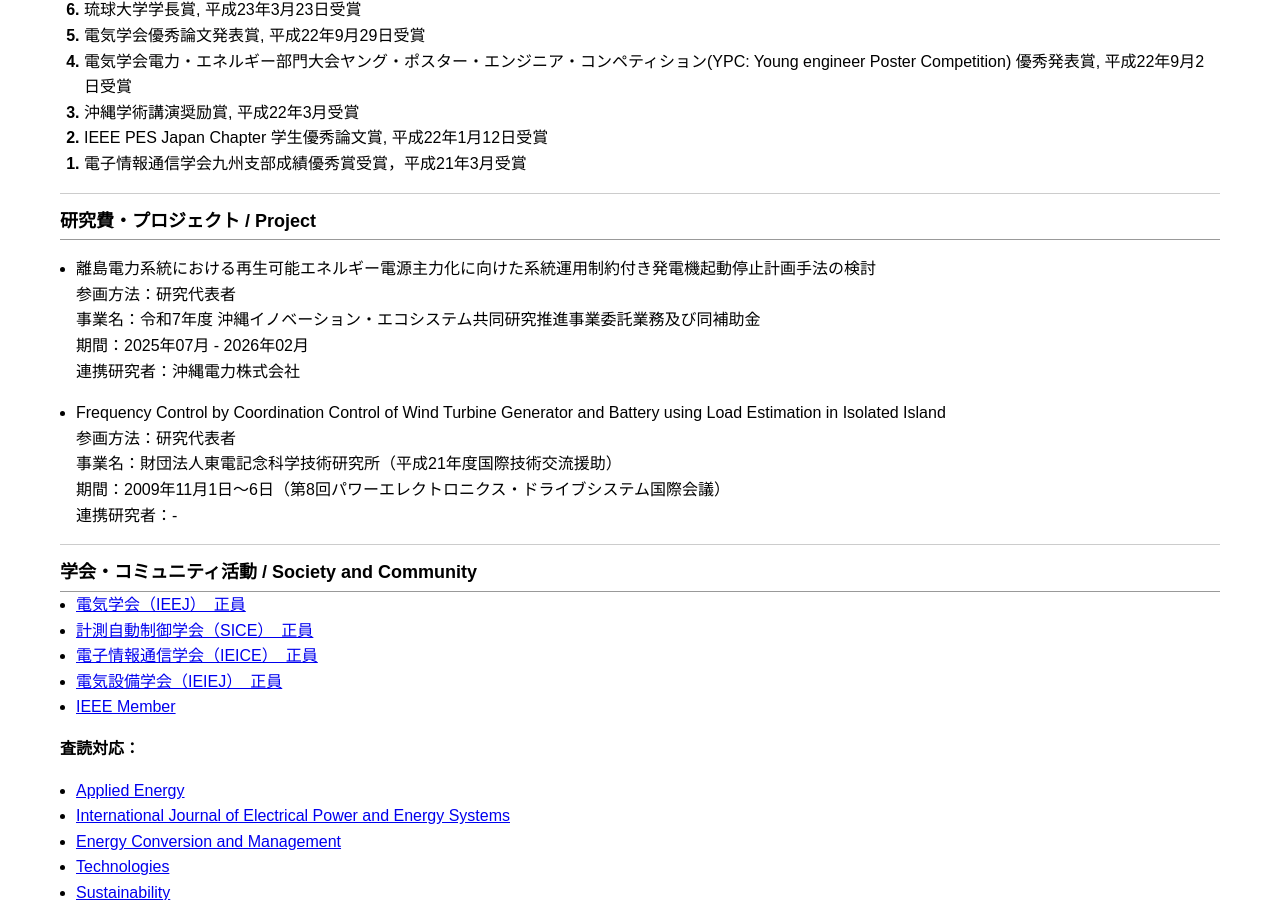
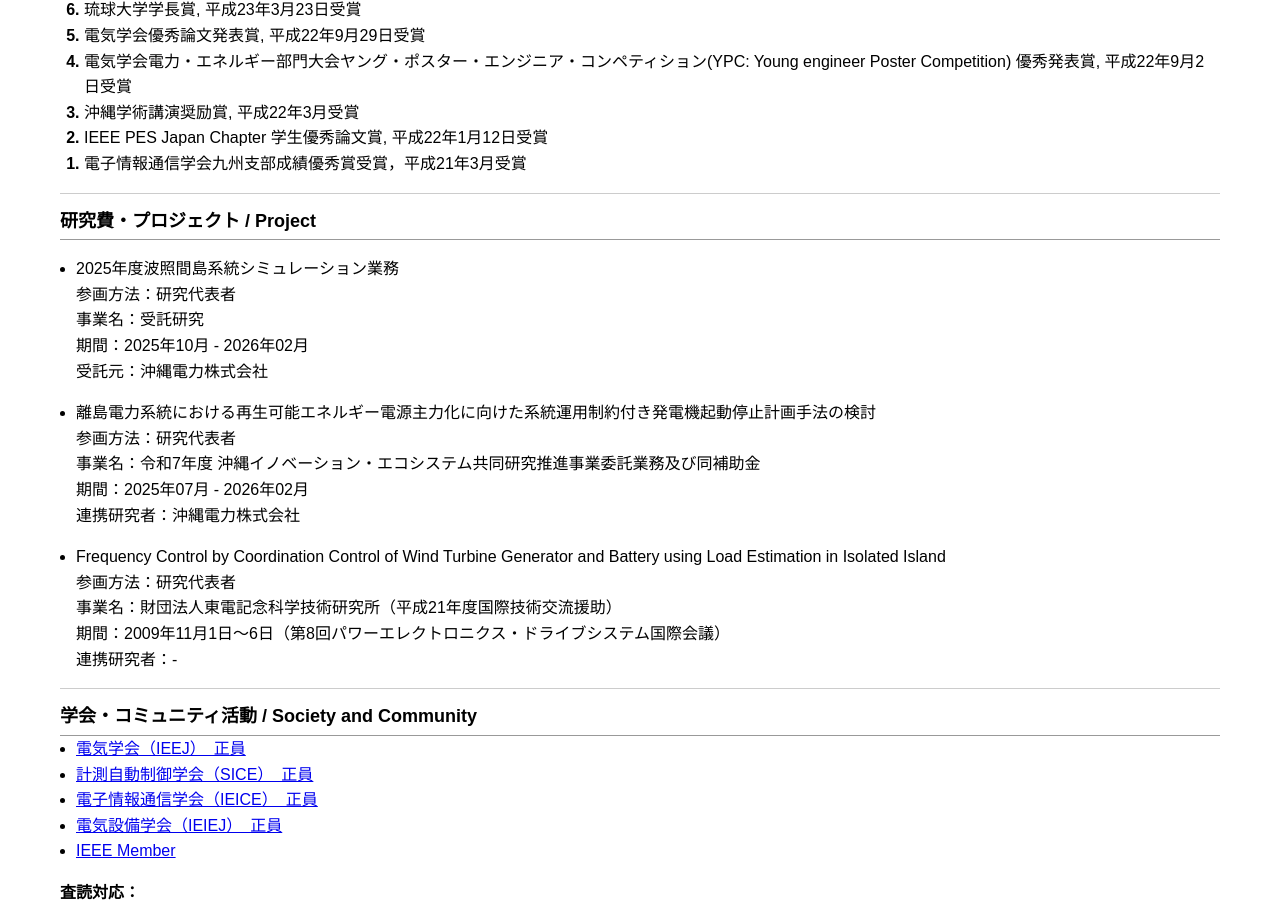
Before and after one commit to akieuehara/AkieUehara.github.io, a Jekyll site: the page built from index.md, in a window 1280 px wide and 900 px high, scrolled down 1747 px. Built offline with Jekyll 4.4.1, drawn with Linux system fonts in a browser that asks for light colours; comment, search, counter and statistics services are not loaded.

Commit message:
Update index.md

```diff
--- a/index.md
+++ b/index.md
@@ -116,6 +116,12 @@ e-mail:  **uehara_a@cs.u-ryukyu.ac.jp**
 
 ## 研究費・プロジェクト / Project
 
+- 2025年度波照間島系統シミュレーション業務
+参画方法：研究代表者
+事業名：受託研究
+期間：2025年10月 - 2026年02月
+受託元：沖縄電力株式会社
+
 - 離島電力系統における再生可能エネルギー電源主力化に向けた系統運用制約付き発電機起動停止計画手法の検討
 参画方法：研究代表者
 事業名：令和7年度 沖縄イノベーション・エコシステム共同研究推進事業委託業務及び同補助金
```
